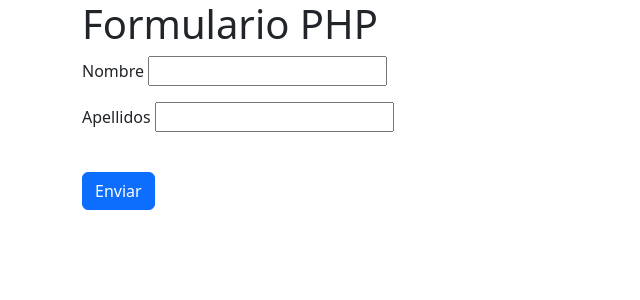
After one commit to Emerson93gh/myPhpRepo, a PHP site: page /superglobales/formulario.php in a window 1280 px wide. The commit adds this page. Shown: the top 300 px of the page, without its empty margins (0-640 px from the left). Run offline with PHP 8.4, Linux system fonts and the light colour scheme.

Commit message:
superglobales get

```diff
--- a/basic.php
+++ b/basic.php
@@ -91,7 +91,7 @@ echo $year;
 
 // Operadores de asignacion
 $edad = 5;
-echo ($edad+=5)
+echo ($edad+=5);
 
 // Variables superglobales
 // SERVIDOR
--- /dev/null
+++ b/superglobales/formulario.php
@@ -0,0 +1,42 @@
+<!doctype html>
+<html lang="es">
+
+<head>
+    <title>Formulario en PHP</title>
+    <!-- Required meta tags -->
+    <meta charset="utf-8">
+    <meta name="viewport" content="width=device-width, initial-scale=1, shrink-to-fit=no">
+
+    <!-- Bootstrap CSS v5.2.0-beta1 -->
+    <link rel="stylesheet" href="https://cdn.jsdelivr.net/npm/bootstrap@5.2.0-beta1/dist/css/bootstrap.min.css" integrity="sha384-0evHe/X+R7YkIZDRvuzKMRqM+OrBnVFBL6DOitfPri4tjfHxaWutUpFmBp4vmVor" crossorigin="anonymous">
+
+</head>
+
+<body>
+    <div class="container">
+        <h1>Formulario PHP</h1>
+        <form action="recibir.php" method="get">
+            <p>
+                <label for="nombre">Nombre</label>
+                <input type="text" name="nombre" />
+            </p>
+
+            <p>
+                <label for="apellidos">Apellidos</label>
+                <input type="text" name="apellidos" />
+            </p><br>
+
+            <div>
+                <input type="submit" class="btn btn-primary" value="Enviar" />
+            </div>
+
+        </form>
+    </div>
+    <!-- sha384-kjU+l4N0Yf4ZOJErLsIcvOU2qSb74wXpOhqTvwVx3OElZRweTnQ6d31fXEoRD1Jy -->
+    <!-- Bootstrap JavaScript Libraries -->
+    <script src="https://cdn.jsdelivr.net/npm/@popperjs/core@2.11.5/dist/umd/popper.min.js" integrity="sha384-Xe+8cL9oJa6tN/veChSP7q+mnSPaj5Bcu9mPX5F5xIGE0DVittaqT5lorf0EI7Vk" crossorigin="anonymous"></script>
+
+    <script src="https://cdn.jsdelivr.net/npm/bootstrap@5.2.0-beta1/dist/js/bootstrap.min.js" integrity="sha384-kjU+l4N0Yf4ZOJErLsIcvOU2qSb74wXpOhqTvwVx3OElZRweTnQ6d31fXEoRD1Jy" crossorigin="anonymous"></script>
+</body>
+
+</html>
```
Also changed, not shown: superglobales/index.php (added, +10 -0 lines), superglobales/recibir.php (added, +10 -0 lines).
